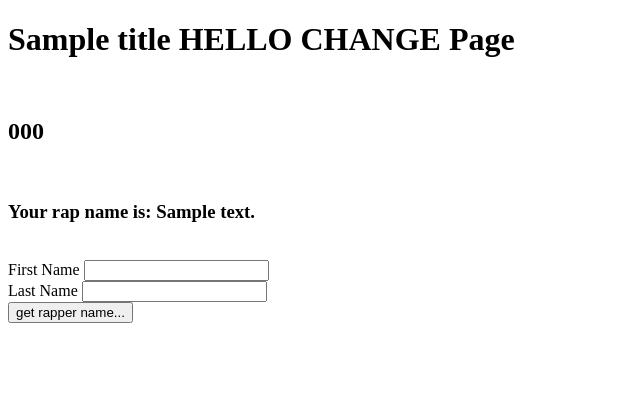
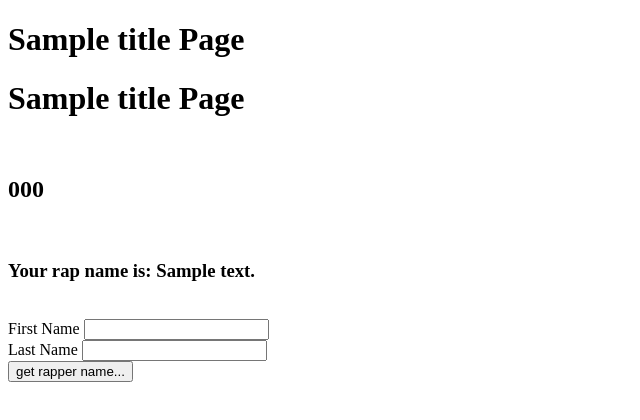
Before and after one commit to callumgoodley/rap_name_generator, a Flask app: template service1/application/templates/home.html in a window 1280 px wide. Shown: the top 420 px of the page, without its empty margins (0-640 px from the left). Run offline with Flask 2, Linux system fonts and the light colour scheme; tables that the repository leaves empty hold one stand-in row (values such as "Sample post"); the template is opened without the code that fills it: values that come from a table or form of the project are taken from there, most other values are stand-ins (such as "Sample title", 1, 10 or a date in 2020).

Commit message:
change being made

```diff
--- a/service1/application/templates/home.html
+++ b/service1/application/templates/home.html
@@ -1,9 +1,10 @@
 <!DOCTYPE html>
 <html>
 <head>
-<title>{{ title }} - THIS IS A CHANGE Page</title>
+<title>{{ title }} - Page</title>
 </head>
-<h1>{{ title }} HELLO CHANGE Page</h1>
+<h1>{{ title }} Page</h1>
+<h1>{{ title }} Page</h1>
 <br>
 <h2> {{code}} </h2>
 <br>
```
